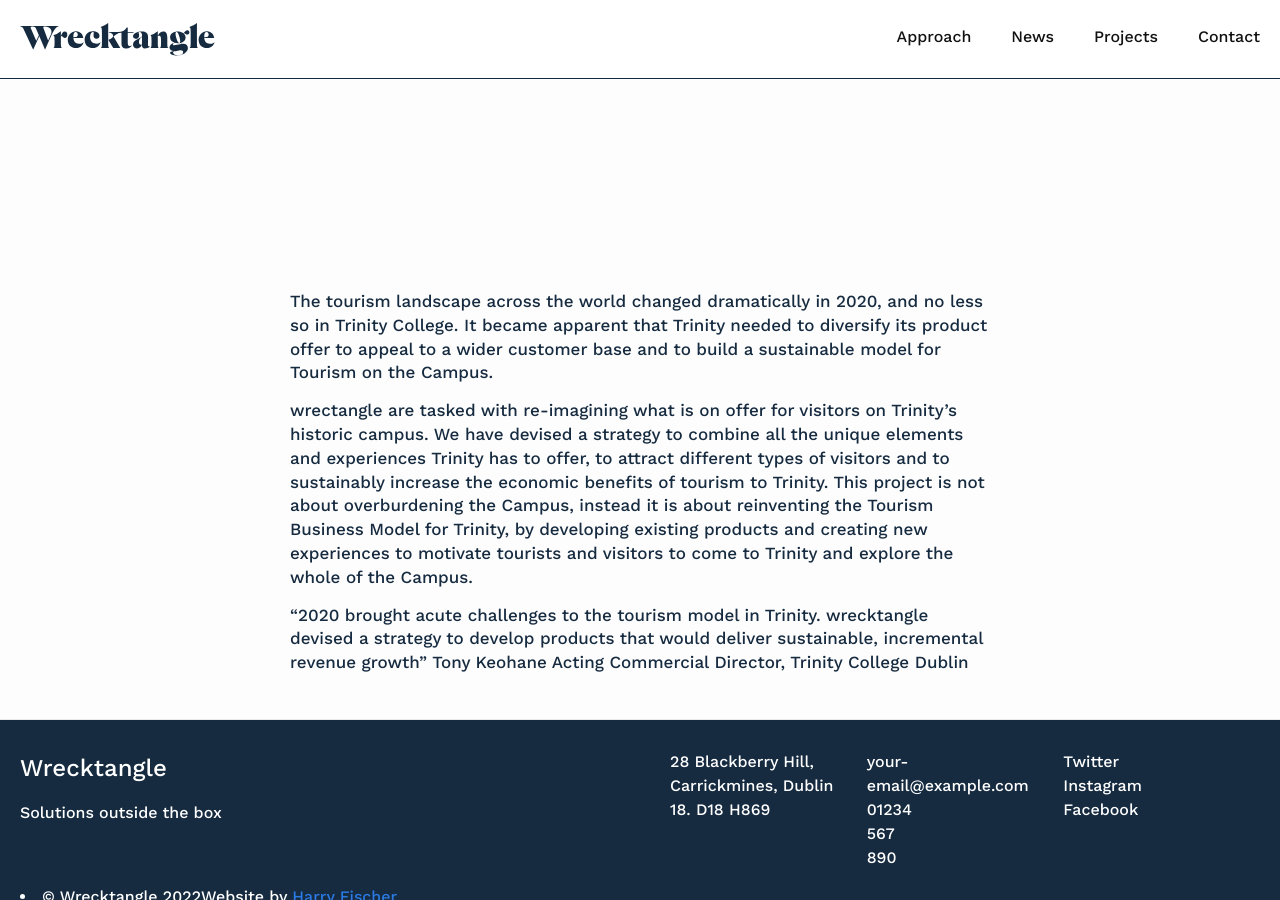
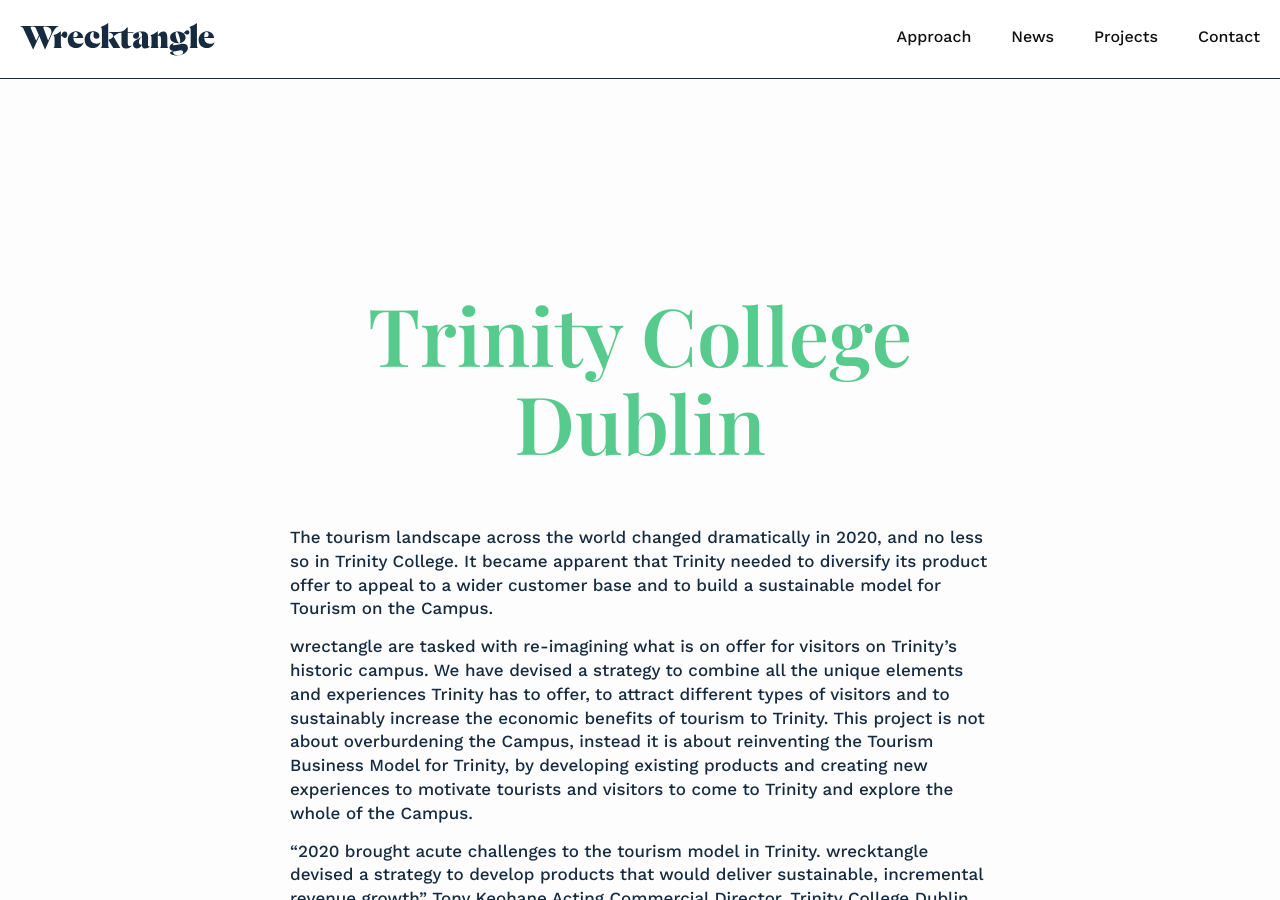
Before and after one commit to HarryFischer/wrecktangle, a Jekyll site: the page built from _projects/project-number-one.markdown, in a window 1280 px wide and 900 px high. Built offline with Jekyll 4.4.1, drawn with Linux system fonts in a browser that asks for light colours; some web fonts are replaced.

Commit message:
adding layouts

```diff
--- a/_layouts/default.html
+++ b/_layouts/default.html
@@ -9,7 +9,7 @@
 
     <main class="page-content" aria-label="Content">
       <div class="wrapper">
-        {{ content || markdownify }}
+        {{ content }}
       </div>
       <div class="contact-overlay" id="contact-nav-overlay">
         <address>
--- a/_layouts/home.html
+++ b/_layouts/home.html
@@ -7,7 +7,7 @@
   <h1 class="page-heading">{{ page.title }}</h1>
   {%- endif -%} -->
   <!-- content start -->
-  {{ content | markdownify }}
+  {{ content }}
   <!-- content end -->
   {%- if site.posts.size > 0 -%}
   <!-- <h2 class="post-list-heading">{{ page.list_title | default: "Posts" }}</h2> -->
@@ -17,7 +17,7 @@
       <a class="posts-title" href="{{ site.baseurl }}{{ post.url }}">
         <img
           class="posts-image"
-          src="{{ site.baseurl }}{{ post.main-image}}"
+          src="{{ site.baseurl }}{{ post.main-image }}"
           alt=""
         />
         {%- assign date_format = site.minima.date_format | default: "%b %-d, %Y"
--- a/_layouts/project.html
+++ b/_layouts/project.html
@@ -3,32 +3,30 @@
 ---
 
 <div class="project">
-  <!-- {%- if page.title -%}
+  {%- if page.title -%}
   <h1 class="page-heading">{{ page.title }}</h1>
-  {%- endif -%}  -->
-  {{ content }} {%- if site.project.size > 0 -%}
-  <!-- <h2 class="post-list-heading">{{ page.list_title | default: "project" }}</h2> -->
+  {%- endif -%} {{ content }} {%- if site.project.size > 0 -%}
 
   <ul class="posts">
-    {%- for post in site.project -%}
-    <a class="project-title" href="{{ site.baseurl }}{{ post.url }}">
+    {%- for project in site.projects -%}
+    <a class="project-title" href="{{ site.baseurl }}{{ project.url }}">
       <li>
         <img
           class="project-image"
-          src="{{ site.baseurl }}{{ post.project-image }}"
+          src="{{ site.baseurl }}{{ project.projects-image }}"
           alt=""
         />
         {%- assign date_format = site.minima.date_format | default: "%b %-d, %Y"
         -%}
-        <!-- <span class="project-meta">{{ post.date | date: date_format }}</span> -->
+        <span class="project-meta">{{ project.date | date: date_format }}</span>
         <div class="text-wrapper">
           <h3>
-            {{ post.title | escape }}
-            <span>{{ post.project-description | escape }}</span>
+            {{ project.title | escape }}
+            <span>{{ project.project-description | escape }}</span>
           </h3>
         </div>
-        <!-- {%- if site.show_excerpts -%} {{ post.excerpt }} {%- endif -%} -->
-        {%- if post.categories -%} {{ post.catergories }} {%- endif -%}
+        <!-- {%- if site.show_excerpts -%} {{ project.excerpt }} {%- endif -%} -->
+        {%- if project.categories -%} {{ project.catergories }} {%- endif -%}
       </li>
     </a>
     {%- endfor -%}
```
Also changed, not shown: index.markdown (+21 -20 lines).
